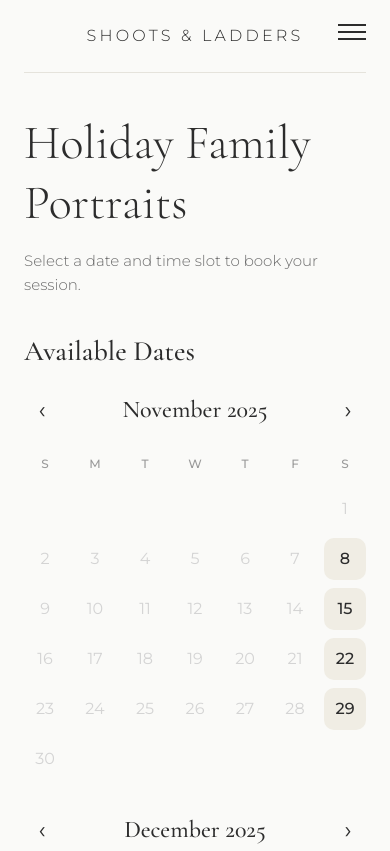
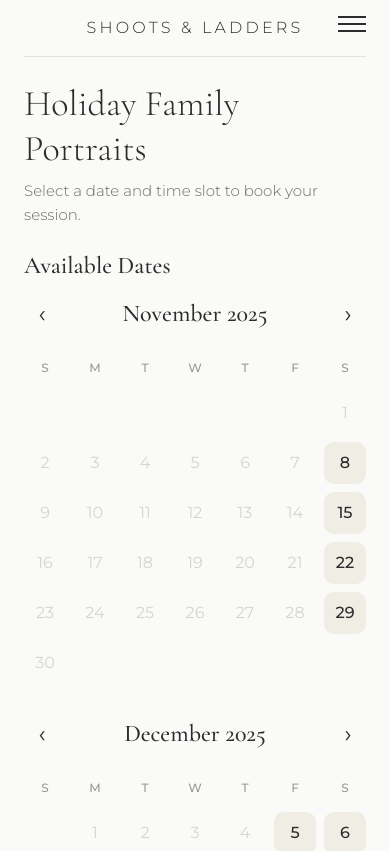
Before and after one commit to Michaelgitsit/shootsxladders-bookings, a Next.js app: page / in a window 390 px wide. Shown: the top 851 px of the page. Built offline with nearby package versions, Linux system fonts and the light colour scheme.

Commit message:
Compress vertical spacing for better mobile view - location now visible with time slots

```diff
--- a/src/app/page.tsx
+++ b/src/app/page.tsx
@@ -149,9 +149,9 @@ export default function Home() {
 
   return (
     <div className="min-h-screen bg-[#FAFAF8]">
-      <div className="max-w-[480px] mx-auto px-6 py-6">
+      <div className="max-w-[480px] mx-auto px-6 py-4">
         {/* Header */}
-        <header className="text-center mb-10 pb-6 border-b border-[#E5E3DC] relative">
+        <header className="text-center mb-6 pb-4 border-b border-[#E5E3DC] relative">
           <h1 className="text-base tracking-[0.2em] text-[#2C2C2C] font-light uppercase">
             Shoots & Ladders
           </h1>
@@ -166,16 +166,16 @@ export default function Home() {
 
         {/* Main content */}
         <main>
-          <h2 className="font-serif text-5xl text-[#2C2C2C] font-light leading-tight mb-4">
+          <h2 className="font-serif text-4xl text-[#2C2C2C] font-light leading-tight mb-2">
             Holiday Family<br />Portraits
           </h2>
-          <p className="text-[#6B6B6B] text-[15px] leading-relaxed font-light mb-8">
+          <p className="text-[#6B6B6B] text-[15px] leading-relaxed font-light mb-5">
             Select a date and time slot to book your session.
           </p>
 
           {/* Calendar Section */}
-          <section className="mb-8">
-            <h3 className="font-serif text-[28px] text-[#2C2C2C] mb-5 font-medium">
+          <section className="mb-5">
+            <h3 className="font-serif text-[24px] text-[#2C2C2C] mb-3 font-medium">
               Available Dates
             </h3>
 
@@ -401,13 +401,13 @@ export default function Home() {
 
           {/* Time Slots Section */}
           {selectedDate && (
-            <section ref={timeSlotsRef} className="mb-8 animate-in fade-in slide-in-from-bottom-4 duration-300">
-              <Card className="bg-[#F5F3ED] border-none p-6 rounded-2xl">
-                <h3 className="font-serif text-[22px] text-[#2C2C2C] mb-5 font-medium">
+            <section ref={timeSlotsRef} className="mb-4 animate-in fade-in slide-in-from-bottom-4 duration-300">
+              <Card className="bg-[#F5F3ED] border-none p-4 rounded-2xl">
+                <h3 className="font-serif text-[20px] text-[#2C2C2C] mb-3 font-medium">
                   {selectedDate.fullDate}
                 </h3>
 
-                <div className="max-h-[400px] overflow-y-auto pr-2">
+                <div className="max-h-[350px] overflow-y-auto pr-2">
                   <div className="grid grid-cols-3 gap-2">
                     {selectedDate.timeSlots.map((slot) => (
                       <button
@@ -436,11 +436,11 @@ export default function Home() {
 
           {/* Location Section */}
           {selectedDate && (
-            <section className="mb-8 animate-in fade-in slide-in-from-bottom-4 duration-500">
-              <h3 className="font-serif text-[26px] text-[#2C2C2C] mb-4 font-medium">
+            <section className="mb-4 animate-in fade-in slide-in-from-bottom-4 duration-500">
+              <h3 className="font-serif text-[22px] text-[#2C2C2C] mb-3 font-medium">
                 Location
               </h3>
-              <Card className="bg-[#F5F3ED] border-none p-5 rounded-xl">
+              <Card className="bg-[#F5F3ED] border-none p-4 rounded-xl">
                 <p className="text-[16px] text-[#2C2C2C] leading-relaxed">
                   {selectedDate.location.split(', ').map((line, i, arr) => (
                     <span key={i}>
@@ -459,7 +459,7 @@ export default function Home() {
               <Button
                 onClick={handleBookNow}
                 disabled={isLoading}
-                className="w-full py-6 bg-[#D4C5A9] hover:bg-[#C4B599] text-[#2C2C2C] text-base font-medium tracking-wider rounded-xl transition-all hover:shadow-lg mb-16 disabled:opacity-60 disabled:cursor-not-allowed"
+                className="w-full py-5 bg-[#D4C5A9] hover:bg-[#C4B599] text-[#2C2C2C] text-base font-medium tracking-wider rounded-xl transition-all hover:shadow-lg mb-8 disabled:opacity-60 disabled:cursor-not-allowed"
               >
                 {isLoading ? 'Processing...' : 'Book Now'}
               </Button>
```
